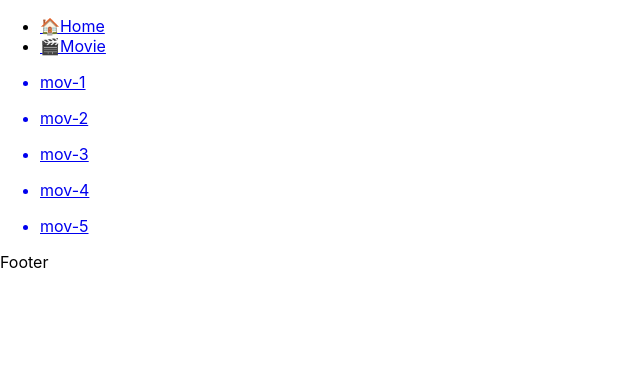
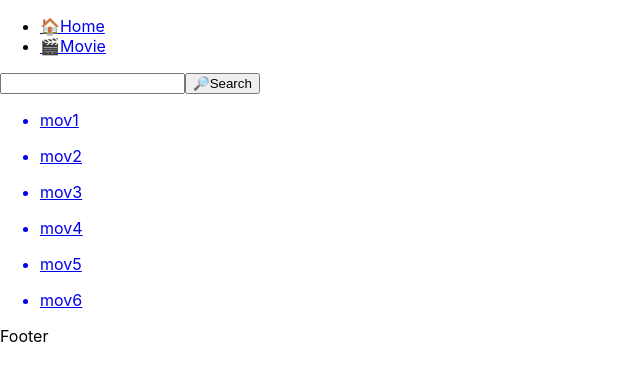
Before and after one commit to Verlong/goit-react-hw-05-movies, a React (Create React App) app: page /movies in a window 1280 px wide. Shown: the top 380 px of the page, without its empty margins (0-640 px from the left). Built offline with nearby package versions, Linux system fonts and the light colour scheme.

Commit message:
add input

```diff
--- a/src/pages/movie/movies.jsx
+++ b/src/pages/movie/movies.jsx
@@ -1,12 +1,39 @@
-import { Link } from 'react-router-dom';
+import { useState } from 'react';
+import { Link, useSearchParams } from 'react-router-dom';
 
 const Movies = () => {
   //запрос
   //useEffect(()=> {http query? if it nead}, [])
+  const [movies, setMovies] = useState([
+    'mov1',
+    'mov2',
+    'mov3',
+    'mov4',
+    'mov5',
+    'mov6',
+  ]);
+  const [searchParams, setSearchParams] = useSearchParams();
+  const movieId = searchParams.get('movieId') ?? '';
 
+  const updateQueryString = event => {
+    const movieIdValue = event.target.value;
+    if (movieIdValue === '') {
+      return setSearchParams({});
+    }
+    setSearchParams({ movieId: movieIdValue });
+
+    // const nextParams = name !== '' ? { name } : {};
+    // setSearchParams(nextParams);
+  };
+
+  const visibleMovie = movies.filter(movie => movie.includes(movieId));
   return (
     <>
-      {['mov-1', 'mov-2', 'mov-3', 'mov-4', 'mov-5'].map(movie => {
+      <input type="text" value={movieId} onChange={updateQueryString} />
+      <button type="submit" onClick={() => setSearchParams({ c: 'hello' })}>
+        🔎Search
+      </button>
+      {visibleMovie.map(movie => {
         return (
           <Link key={movie} to={`${movie}`}>
             <ul>
```
Also changed, not shown: src/api/get-api-key.js (+10 -3 lines).
